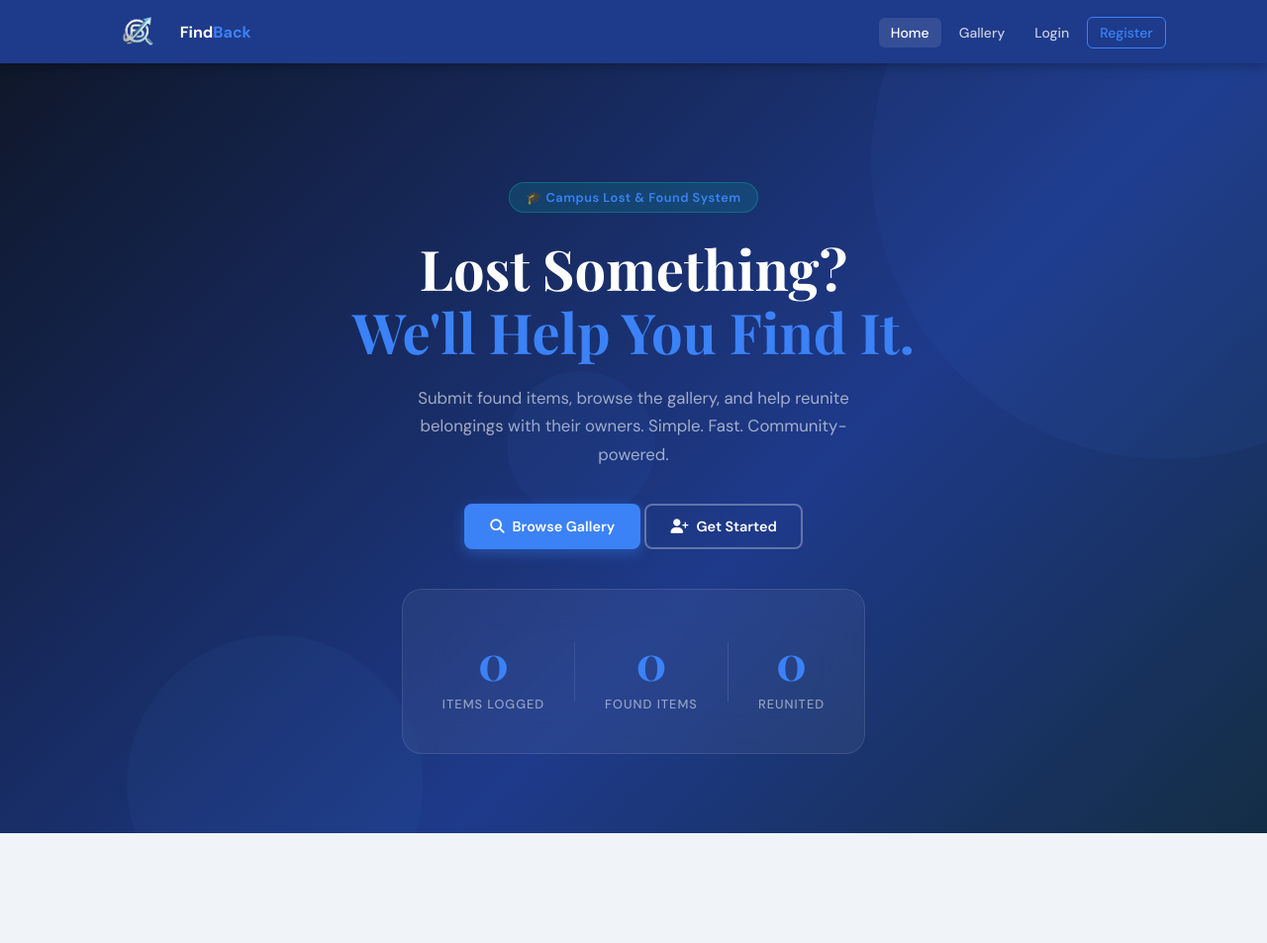
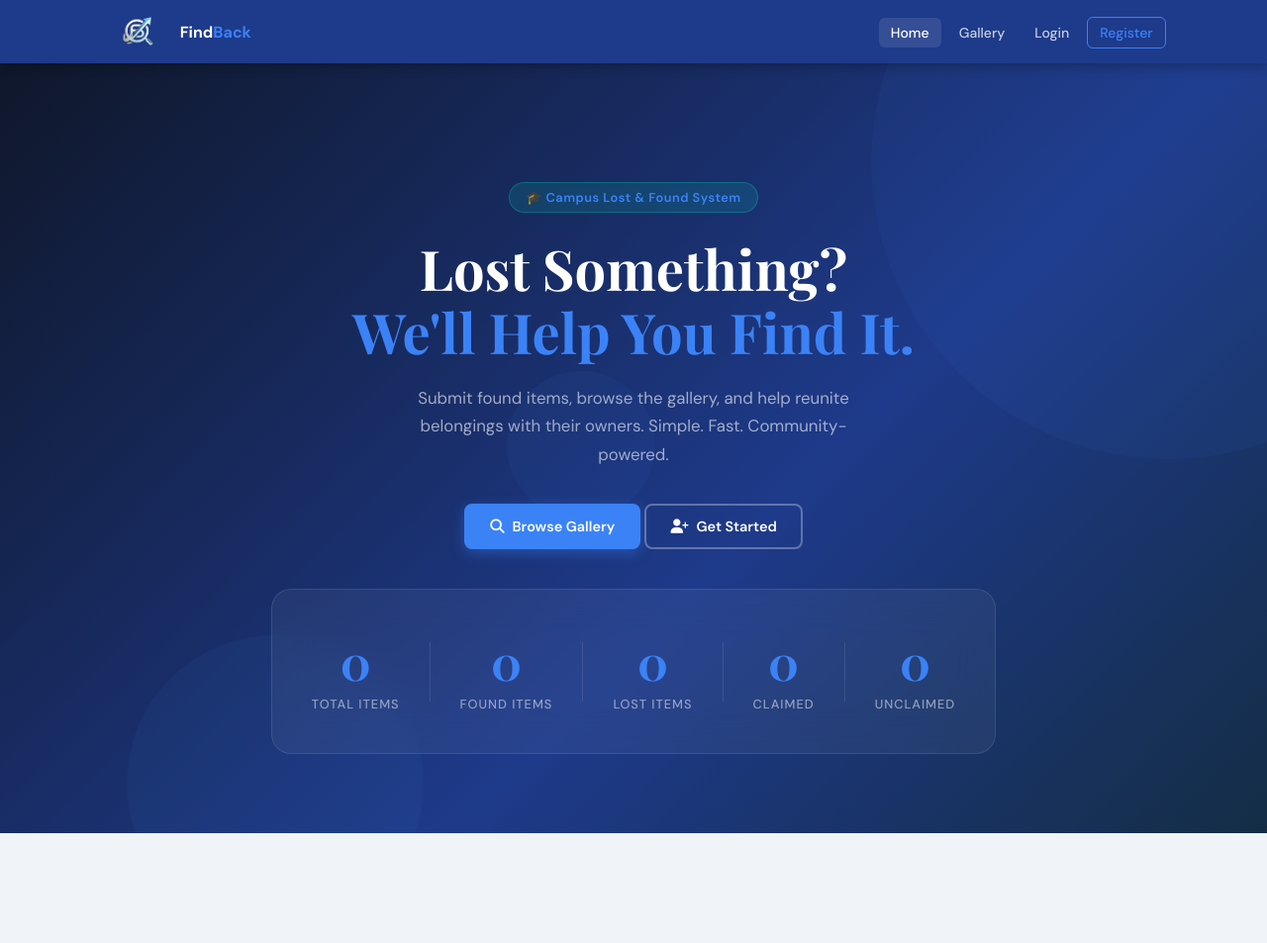
Before and after one commit to Arrvsssogood/lost-and-found-improved-docker, a Flask app: page / in a window 1280 px wide. Shown: the top 953 px of the page at 99% size. Run offline with Flask 3, Linux system fonts and the light colour scheme; data that the repository does not hold is empty; parts of the project's set-up code (start-up, migrations or seed data) failed here and were passed over; some libraries are stand-ins or nearby versions.

Commit message:
Fixed the stats for the claimed and unclaimed

```diff
--- a/app.py
+++ b/app.py
@@ -130,14 +130,44 @@ def logout():
 
 @app.route('/')
 def index():
+
+    approved_query = {'status': 'approved'}
+
     stats = {
-        'total': mongo.db.items.count_documents({'status': {'$ne': 'rejected'}}),
-        'found': mongo.db.items.count_documents({'item_type': 'found', 'status': 'approved'}),
-        'claimed': mongo.db.items.count_documents({'claimed': True}),
+        'total': mongo.db.items.count_documents(approved_query),
+
+        'found': mongo.db.items.count_documents({
+            'status': 'approved',
+            'item_type': 'found'
+        }),
+
+        'lost': mongo.db.items.count_documents({
+            'status': 'approved',
+            'item_type': 'lost'
+        }),
+
+        'claimed': mongo.db.items.count_documents({
+            'status': 'approved',
+            'claimed': True
+        }),
+
+        'unclaimed': mongo.db.items.count_documents({
+            'status': 'approved',
+            'claimed': False
+        }),
     }
-    recent = list(mongo.db.items.find({'status': 'approved'}).sort('created_at', -1).limit(4))
-    return render_template('index.html', stats=stats, recent=recent)
 
+    recent = list(
+        mongo.db.items.find({'status': 'approved'})
+        .sort('created_at', -1)
+        .limit(4)
+    )
+
+    return render_template(
+        'index.html',
+        stats=stats,
+        recent=recent
+    )
 
 @app.route('/gallery')
 def gallery():
--- a/app/templates/index.html
+++ b/app/templates/index.html
@@ -34,18 +34,31 @@
     <div class="stats-card">
         <div class="stat-item">
             <span class="stat-number">{{ stats.total }}</span>
-                <span class="stat-label">Items Logged</span>
+            <span class="stat-label">Total Items</span>
         </div>
         <div class="stat-divider"></div>
+
         <div class="stat-item">
             <span class="stat-number">{{ stats.found }}</span>
             <span class="stat-label">Found Items</span>
         </div>
         <div class="stat-divider"></div>
+
+        <div class="stat-item">
+            <span class="stat-number">{{ stats.lost }}</span>
+            <span class="stat-label">Lost Items</span>
+        </div>
+        <div class="stat-divider"></div>
+
         <div class="stat-item">
             <span class="stat-number">{{ stats.claimed }}</span>
-                <span class="stat-label">Reunited</span>
+            <span class="stat-label">Claimed</span>
         </div>
+        <div class="stat-divider"></div>
+
+        <div class="stat-item">
+            <span class="stat-number">{{ stats.unclaimed }}</span>
+            <span class="stat-label">Unclaimed</span>
         </div>
     </div>
 </section>
```
Lines whose indentation alone changed are shown as unchanged.
